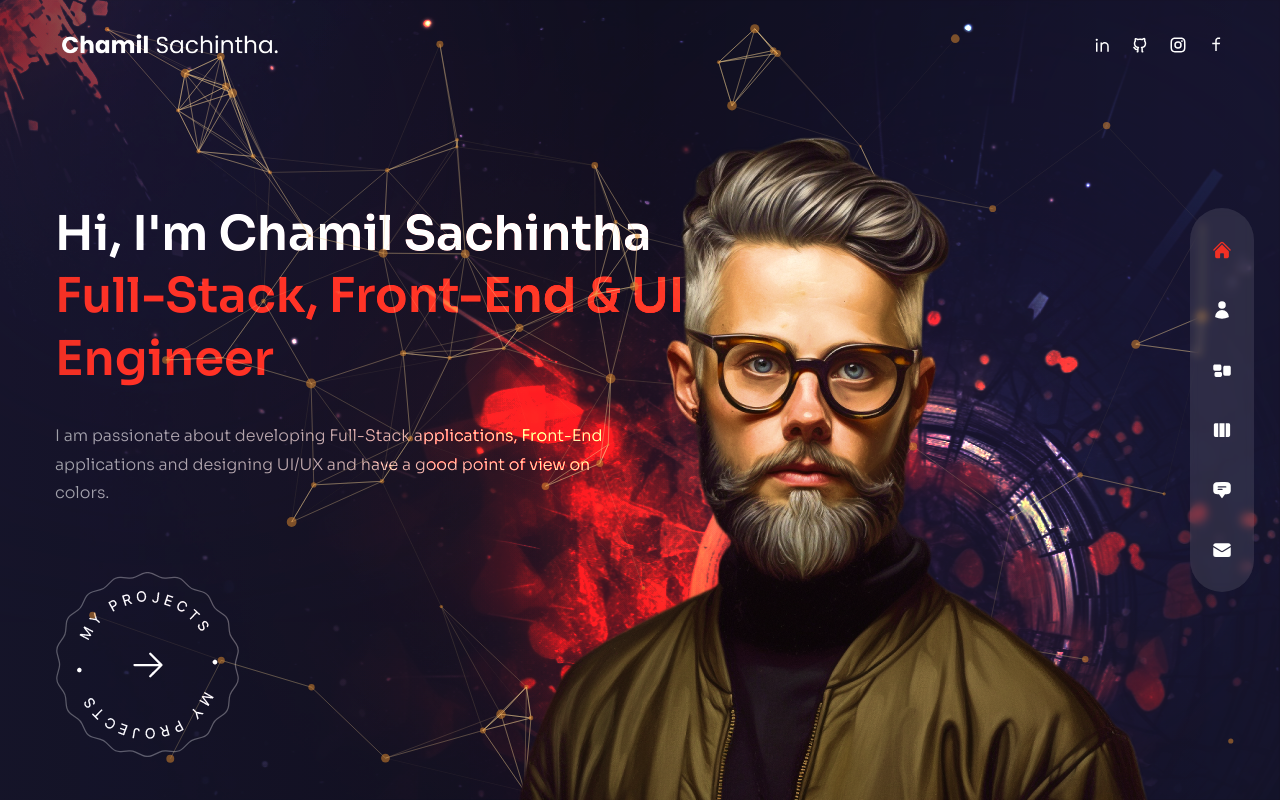
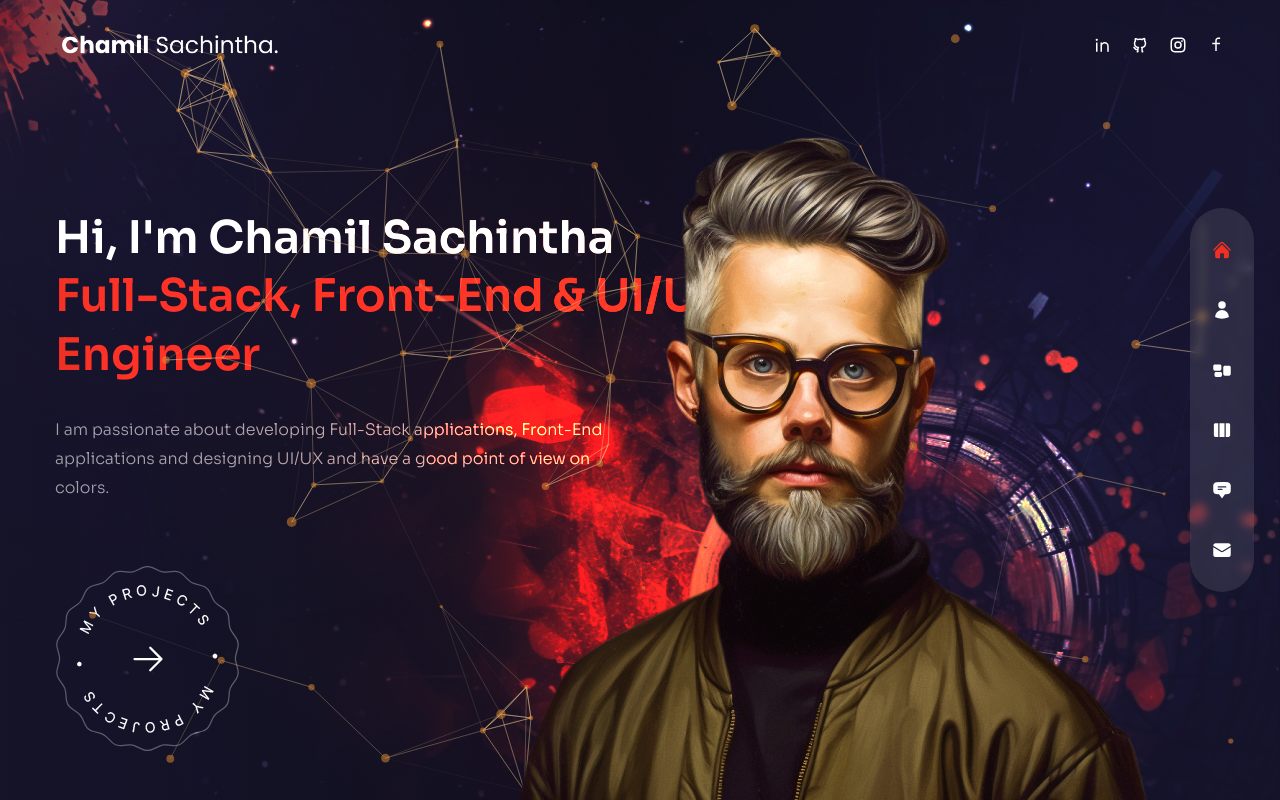
Before and after one commit to ChamilSachintha/Personal-Portfolio-2, a Next.js app: page / in a window 1280 px wide. Built offline with nearby package versions, Linux system fonts and the light colour scheme.

Commit message:
Change text size

```diff
--- a/pages/index.js
+++ b/pages/index.js
@@ -18,7 +18,7 @@ const Home = () => {
             initial="hidden"
             animate="show"
             exit="hidden"
-            className="h1 text-[48px]"
+            className="h1 text-[45px]"
           >
             Hi, I'm Chamil Sachintha <br />{" "}
             <span className="text-accent">
```
